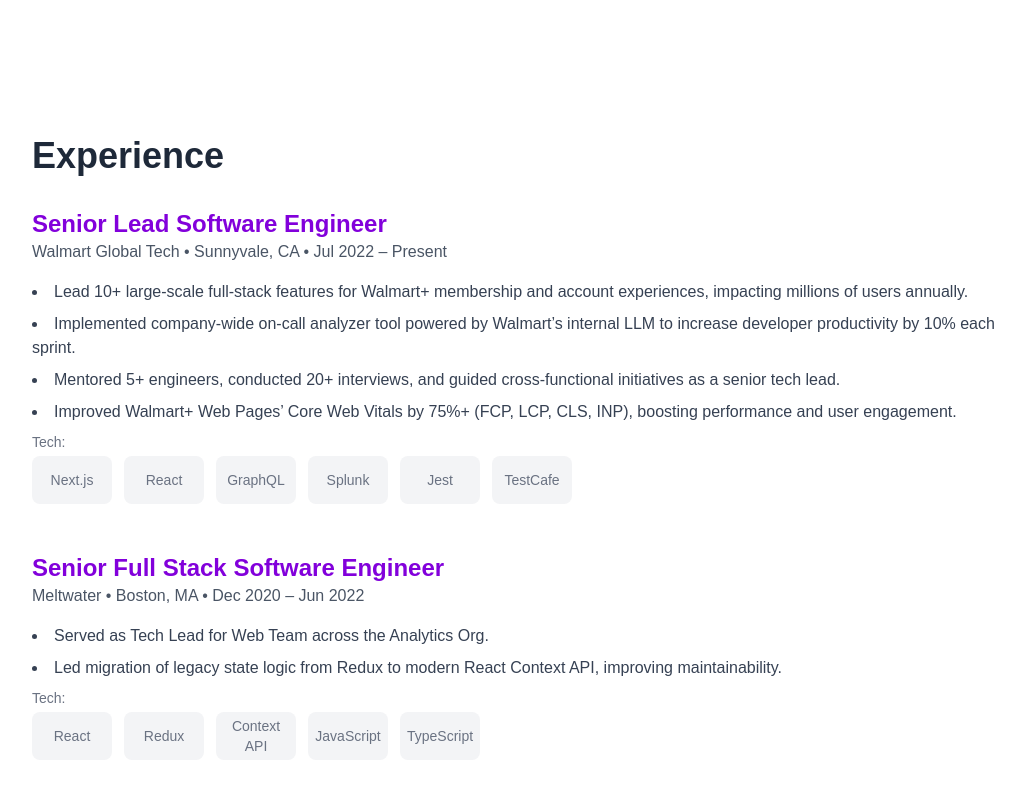
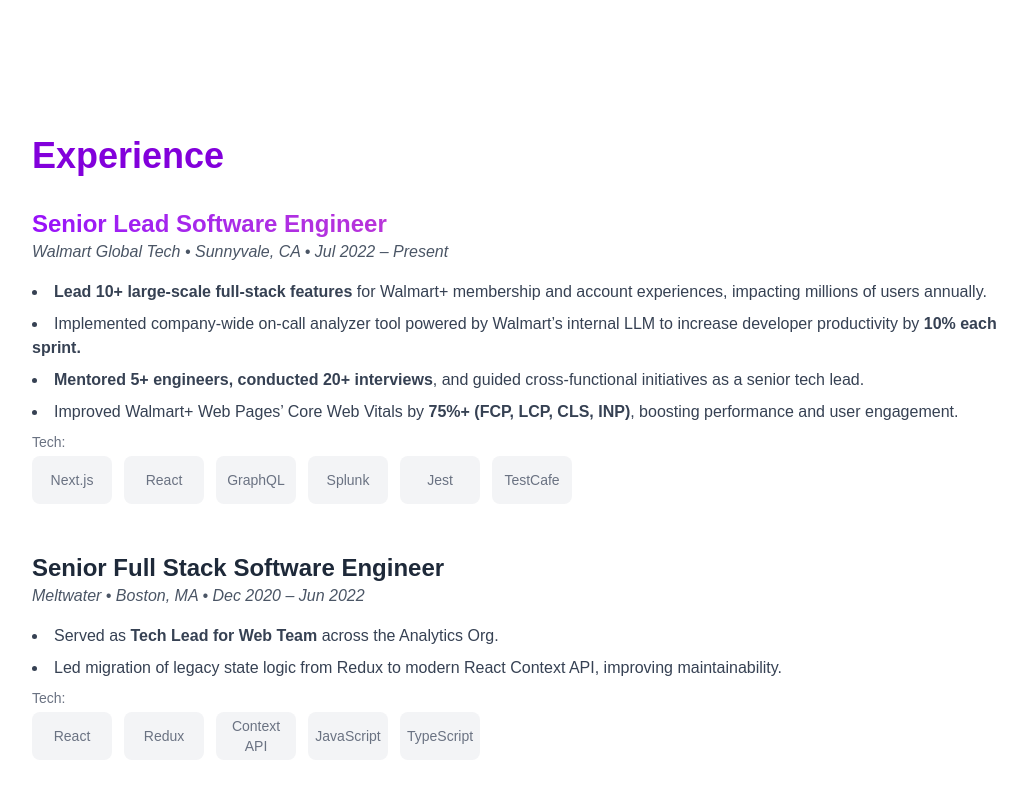
Before and after one commit to JordanUrbaezLu/jordanurbaezlu.github.io, a Next.js app: page / in a window 1280 px wide. Shown: the part 1820-2620 px from the top of the page, without its empty margins (120-1147 px from the left). Built offline with nearby package versions, Linux system fonts and the light colour scheme.

Commit message:
fix mobile design

```diff
--- a/app/components/ExperienceSection.tsx
+++ b/app/components/ExperienceSection.tsx
@@ -26,11 +26,12 @@ export default function ExperienceSection({ showIcons }: Props) {
       company: "Walmart Global Tech",
       location: "Sunnyvale, CA",
       range: "Jul 2022 – Present",
+      current: true,
       bullets: [
-        "Lead 10+ large-scale full-stack features for Walmart+ membership and account experiences, impacting millions of users annually.",
-        "Implemented company-wide on-call analyzer tool powered by Walmart’s internal LLM to increase developer productivity by 10% each sprint.",
-        "Mentored 5+ engineers, conducted 20+ interviews, and guided cross-functional initiatives as a senior tech lead.",
-        "Improved Walmart+ Web Pages’ Core Web Vitals by 75%+ (FCP, LCP, CLS, INP), boosting performance and user engagement.",
+        "<b>Lead 10+ large-scale full-stack features</b> for Walmart+ membership and account experiences, impacting millions of users annually.",
+        "Implemented company-wide on-call analyzer tool powered by Walmart’s internal LLM to increase developer productivity by <b>10% each sprint.</b>",
+        "<b>Mentored 5+ engineers, conducted 20+ interviews</b>, and guided cross-functional initiatives as a senior tech lead.",
+        "Improved Walmart+ Web Pages’ Core Web Vitals by <b>75%+ (FCP, LCP, CLS, INP)</b>, boosting performance and user engagement.",
       ],
       tech: [
         { name: "Next.js", Icon: SiNextdotjs, color: "#000000" },
@@ -47,7 +48,7 @@ export default function ExperienceSection({ showIcons }: Props) {
       location: "Boston, MA",
       range: "Dec 2020 – Jun 2022",
       bullets: [
-        "Served as Tech Lead for Web Team across the Analytics Org.",
+        "Served as <b>Tech Lead for Web Team</b> across the Analytics Org.",
         "Led migration of legacy state logic from Redux to modern React Context API, improving maintainability.",
       ],
       tech: [
@@ -79,7 +80,7 @@ export default function ExperienceSection({ showIcons }: Props) {
       location: "Boston, MA",
       range: "Oct 2018 – Aug 2019",
       bullets: [
-        "Maintained and led production deployment cycle for the main site.",
+        "Maintained and <b>led production deployment cycle</b> for the main site.",
       ],
       tech: [
         { name: "JavaScript", Icon: SiJavascript, color: "#F7DF1E" },
@@ -93,39 +94,67 @@ export default function ExperienceSection({ showIcons }: Props) {
     <section id="experience" className="py-20 bg-white">
       <div className="container mx-auto px-6 max-w-5xl">
         <div className="flex items-center justify-between mb-8">
-          <h3 className="text-4xl font-bold text-gray-800">Experience</h3>
+          <h3 className="text-4xl font-bold text-purple-700">Experience</h3>
         </div>
 
         {experiences.map((exp) => (
           <div key={exp.role + exp.company} className="mb-12">
-            <h4 className="text-2xl font-semibold text-purple-700">{exp.role}</h4>
+            <h4
+              className={`text-2xl font-semibold text-gray-800 ${
+                exp.current
+                  ? "bg-clip-text text-transparent bg-gradient-to-r from-purple-600 to-pink-500"
+                  : ""
+              }`}
+            >
+              {exp.role}
+            </h4>
             <p className="text-gray-600">
+              <i>
                 {exp.company} • {exp.location} • {exp.range}
+              </i>
             </p>
             <ul className="list-disc list-inside mt-4 space-y-2 text-gray-700">
               {exp.bullets.map((b, i) => (
-                <li key={i}>{b}</li>
+                <li key={i} dangerouslySetInnerHTML={{ __html: b }} />
               ))}
             </ul>
             <div className="mt-2 text-sm text-gray-500">
-              Tech:{' '}
+              Tech:{" "}
               {showIcons ? (
                 <div className="flex flex-wrap gap-3 mt-1">
                   {exp.tech.map(({ name, Icon, color }) => (
                     <div
                       key={name}
-                      className="w-20 h-12 flex items-center justify-center relative group bg-gray-100 rounded-lg p-2"
+                      tabIndex={showIcons ? 0 : -1}
+                      className="w-20 h-12 flex items-center justify-center relative group bg-gray-100 rounded-lg p-2 cursor-pointer"
                     >
+                      {showIcons ? (
                         <Icon
                           size={24}
                           color={color}
                           className="transition-transform hover:scale-110"
                         />
+                      ) : (
+                        <span className="text-sm text-center break-words">
+                          {name}
+                        </span>
+                      )}
+
+                      {/** only show tooltip when icons are on */}
+                      {showIcons && (
                         <span
-                        className="absolute bottom-full mb-1 left-1/2 transform -translate-x-1/2 bg-black bg-opacity-75 text-white text-xs rounded px-2 py-1 opacity-0 group-hover:opacity-100 pointer-events-none whitespace-nowrap"
+                          className="
+          absolute bottom-full mb-2 left-1/2
+          transform -translate-x-1/2
+          bg-black bg-opacity-75 text-white text-xs
+          rounded px-2 py-1 whitespace-nowrap pointer-events-none
+          opacity-0 transition-opacity
+          group-hover:opacity-100 group-focus:opacity-100
+        "
                         >
                           {name}
                         </span>
+                      )}
                     </div>
                   ))}
                 </div>
--- a/app/components/ProjectsSection.tsx
+++ b/app/components/ProjectsSection.tsx
@@ -41,7 +41,7 @@ export default function ProjectsSection() {
       className="py-20 bg-gradient-to-r from-purple-50 to-white"
     >
       <div className="container mx-auto px-6 max-w-6xl">
-        <h3 className="text-4xl font-bold mb-8 text-pink-600">Projects</h3>
+        <h3 className="text-4xl font-bold mb-8 text-purple-700">Projects</h3>
         <div className="grid grid-cols-1 md:grid-cols-2 gap-8">
           {projects.map((project) => (
             <motion.div
@@ -61,7 +61,7 @@ export default function ProjectsSection() {
               </div>
 
               <div className="p-6 flex-1 flex flex-col">
-                <h4 className="text-2xl font-semibold mb-2 text-purple-800">
+                <h4 className="text-2xl font-semibold mb-2 text-gray-800">
                   {project.title}
                 </h4>
                 <a
--- a/app/components/SkillsSection.tsx
+++ b/app/components/SkillsSection.tsx
@@ -102,7 +102,7 @@ export default function SkillsSection({ showIcons }: Props) {
     <section id="skills" className="py-20 bg-white">
       <div className="container mx-auto px-6 max-w-4xl">
         <div className="flex items-center justify-between mb-8">
-          <h3 className="text-4xl font-bold text-gray-800">Skills</h3>
+          <h3 className="text-4xl font-bold text-purple-700">Skills</h3>
         </div>
 
         <div className="grid grid-cols-1 md:grid-cols-2 gap-8 text-gray-700">
@@ -113,7 +113,8 @@ export default function SkillsSection({ showIcons }: Props) {
                 {items.map(({ name, Icon, color }) => (
                   <div
                     key={name}
-                    className="w-20 h-12 flex items-center justify-center relative group bg-gray-100 rounded-lg p-2"
+                    tabIndex={showIcons ? 0 : -1}
+                    className="w-20 h-12 flex items-center justify-center relative group bg-gray-100 rounded-lg p-2 cursor-pointer"
                   >
                     {showIcons ? (
                       <Icon
@@ -126,11 +127,22 @@ export default function SkillsSection({ showIcons }: Props) {
                         {name}
                       </span>
                     )}
-                    <span
-                      className="absolute bottom-full mb-2 left-1/2 transform -translate-x-1/2 bg-black bg-opacity-75 text-white text-xs rounded px-2 py-1 opacity-0 group-hover:opacity-100 pointer-events-none whitespace-nowrap"
-                    >
-                      {name}
-                    </span>
+
+                    {/** only show tooltip when icons are on */}
+                    {showIcons && (
+                      <span
+                        className="
+          absolute bottom-full mb-2 left-1/2
+          transform -translate-x-1/2
+          bg-black bg-opacity-75 text-white text-xs
+          rounded px-2 py-1 whitespace-nowrap pointer-events-none
+          opacity-0 transition-opacity
+          group-hover:opacity-100 group-focus:opacity-100
+        "
+                      >
+                        {name}
+                      </span>
+                    )}
                   </div>
                 ))}
               </div>
--- a/app/page.tsx
+++ b/app/page.tsx
@@ -233,7 +233,7 @@ const Home: React.FC = () => {
             </motion.h2>
             <TypedProfession />
             <motion.div
-              className="mt-4 flex flex-wrap justify-center space-x-4 text-gray-600"
+              className="mt-4 flex flex-wrap justify-center space-x-4 text-gray-600 pb-[200px]"
               initial={{ opacity: 0 }}
               animate={{ opacity: 1 }}
               transition={{ duration: 0.8, delay: 0.4 }}
```
Lines whose indentation alone changed are shown as unchanged.
